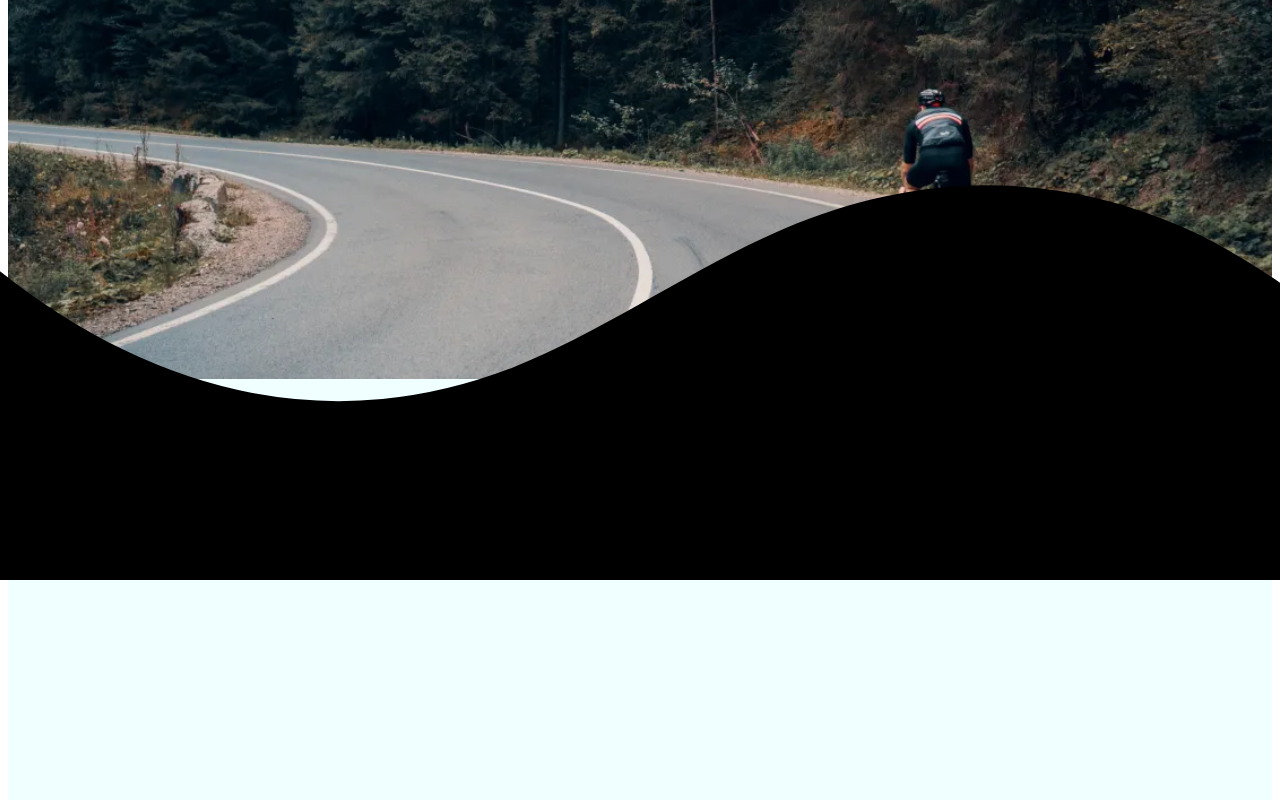
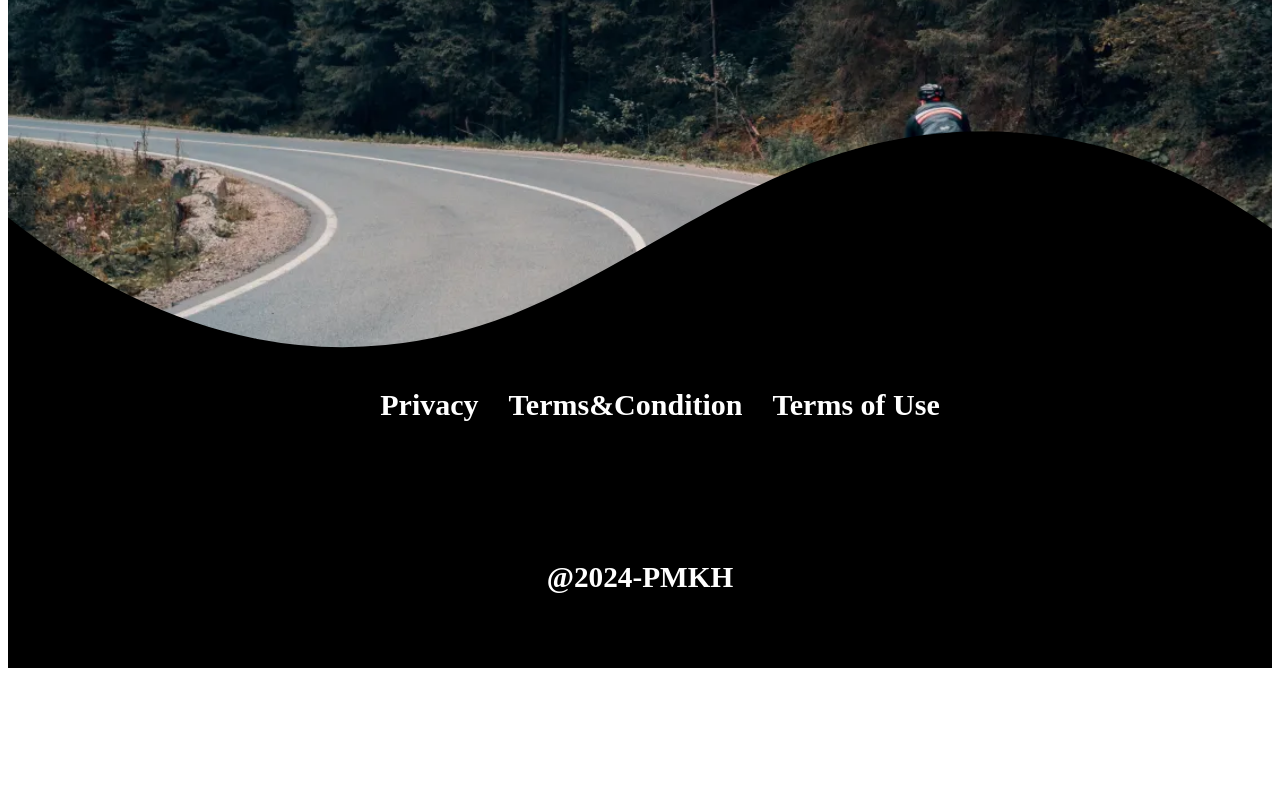
Before and after one commit to limsopheak16/Selling-Bicycle, a plain HTML site: page component/footer.html in a window 1280 px wide. Shown: the part 340-1140 px from the top of the page. After the commit the page ends 1016 px from the top, so only its background shows below. Drawn offline with Linux system fonts and the light colour scheme.

Commit message:
footer page

```diff
--- a/component/footer.html
+++ b/component/footer.html
@@ -10,21 +10,37 @@
     <div class="container">
         <div class="image">
             <img src="images/img1.webp" alt="">
+            <div class="custom-shape-divider-bottom-1707708962">
+                <svg data-name="Layer 1" xmlns="http://www.w3.org/2000/svg" viewBox="0 0 1200 120" preserveAspectRatio="none">
+                    <path d="M985.66,92.83C906.67,72,823.78,31,743.84,14.19c-82.26-17.34-168.06-16.33-250.45.39-57.84,11.73-114,31.07-172,41.86A600.21,600.21,0,0,1,0,27.35V120H1200V95.8C1132.19,118.92,1055.71,111.31,985.66,92.83Z" class="shape-fill"></path>
+                </svg>
+            </div>
+            <div class="footer">
+                <div class="headup" >
+                    <ul>
+                        <li>
+                            <a href="">Privacy</a>
+                        </li>
+                        <li>
+                            <a href="">Terms&Condition</a>
+                        </li>
+                        <li>
+                            <a href="">Terms of Use</a>
+                        </li>
+                    </ul>
 
 
+                </div>
+                <div class="headdown">
+                    <h3>@2024-PMKH</h3>
+                </div>
+            </div>
         </div>
         <div class="text">
             <h1>Ready to Ride</h1>
             <h3>Ready to ride, We'll give you our top gallery <br>recommendation! </h3>
             <button>Shop Now!</button>
         </div>
-
-        <div class="custom-shape-divider-bottom-1707708962">
-            <svg data-name="Layer 1" xmlns="http://www.w3.org/2000/svg" viewBox="0 0 1200 120" preserveAspectRatio="none">
-                <path d="M985.66,92.83C906.67,72,823.78,31,743.84,14.19c-82.26-17.34-168.06-16.33-250.45.39-57.84,11.73-114,31.07-172,41.86A600.21,600.21,0,0,1,0,27.35V120H1200V95.8C1132.19,118.92,1055.71,111.31,985.66,92.83Z" class="shape-fill"></path>
-            </svg>
-        </div>
-
     </div>
 
 </body>
--- a/component/src/css/component/footer.css
+++ b/component/src/css/component/footer.css
@@ -1,8 +1,8 @@
 .container{
      width: 100%;
-     height: 10000px;
+     height:1000px;
      overflow: hidden;
-     background-color: azure;
+     /* background-color: azure; */
 }
 .text{
     font-size: 20px;
@@ -30,22 +30,38 @@
 }
 .image img{
   width: 100%;
+  height: 700px;
   object-fit: cover;
 }
-@media screen and (max-width: 600px) {
+@media screen and (max-width: 900px) {
     .image img{
       height: 700px;
       object-fit: cover;
     }
     .custom-shape-divider-bottom-1707708962{
       position: absolute;
-      top: 65%;
+      top: 75%;
       left: 0;
       width: 100%;
       height: 900px;
       overflow: hidden;
 
     }
+    .headup ul{
+      flex-direction: column;
+
+    }
+    .headup ul li a{
+
+      width: 50%;
+      text-align: center;
+      align-items: center;
+      justify-content: center;
+    }
+    .headdown{
+      text-align: center;
+    }
+
 
   }
   .custom-shape-divider-bottom-1707708962 {
@@ -53,7 +69,7 @@
     top: 65%;
     left: 0;
     width: 100%;
-    height: 800px;
+    height:auto;
     overflow: hidden;
     line-height: 0;
 }
@@ -69,3 +85,49 @@
     fill:black;
 
 }
+.footer{
+  position: absolute;
+  bottom: -70;
+  width: 100%;
+  height: 50vh;
+  background-color: black;
+}
+.headup{
+  width: 100%;
+  height: 10vh;
+  /* background-color: aqua; */
+
+}
+.headup ul{
+  display: flex;
+  gap: 30px;
+  align-items: center;
+  justify-content: center;
+  list-style-type: none;
+}
+.headup ul li a{
+  text-decoration: none;
+  color: white;
+  font-size: 30px;
+  font-weight: bold;
+  text-align: center;
+}
+/* .headup p{
+  color: white;
+  text-align: center;
+  font-size: 4.5vh;
+} */
+.headdown{
+  display: flex;
+  align-items: center;
+  justify-content: center;
+  width: 100%;
+  height: 10vh;
+  margin-top: 70px;
+  font-size: 25px;
+  font-weight: bold;
+  color: white;
+  text-align: center;
+  line-height: 3;
+
+}
```
